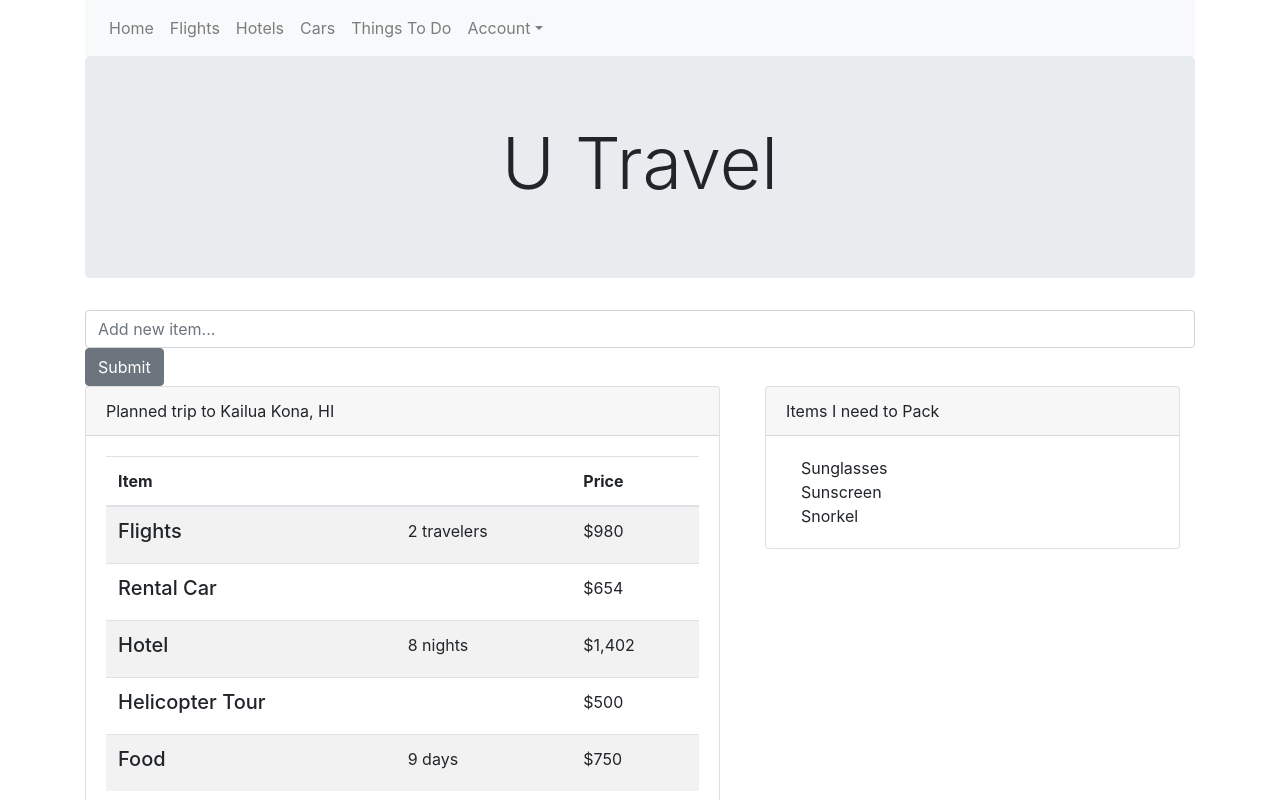
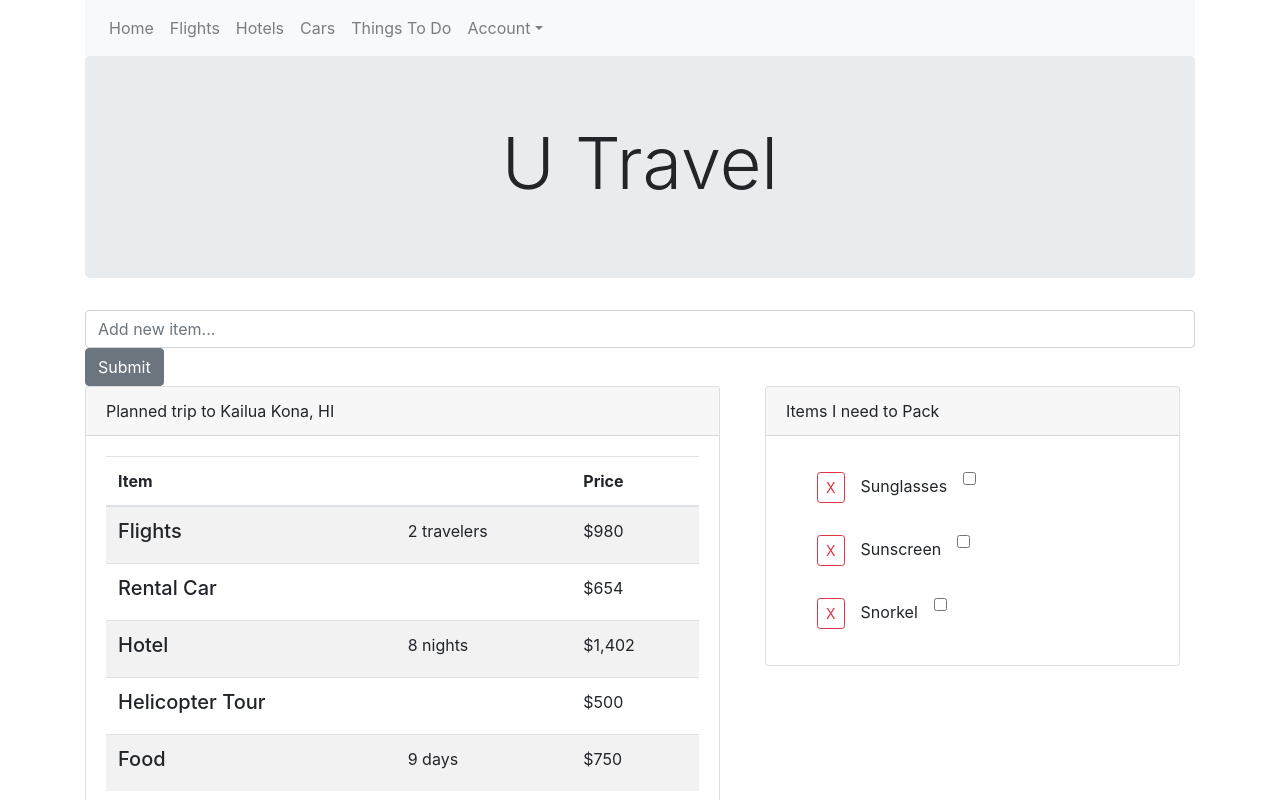
Before and after one commit to joditivis/U-Travel, a React (Create React App) app in the folder client/: page /userpage in a window 1280 px wide. Shown: the top 800 px of the page. Built offline with nearby package versions, Linux system fonts and the light colour scheme; no server answers.

Commit message:
added delete button (#17)

```diff
--- a/client/src/components/PackingList/PackingList.js
+++ b/client/src/components/PackingList/PackingList.js
@@ -1,18 +1,41 @@
 import React from 'react';
-import { Col, Card, CardHeader, CardBody } from 'reactstrap';
+import { Col, Card, CardHeader, CardBody, Input, Button } from 'reactstrap';
+import './style.css';
 
-const PackingList = ({ items, deleteItem }) => {
+const PackingList = ({ items, deleteItem, markComplete }) => {
+  const getStyle = () => {
+    return {
+      backgroundColor: '#f4f4f4',
+      padding: '10px',
+      borderBottom: '1px #ccc dotted',
+      textDecoration: items.complete ? 'line-through' : 'none'
+    };
+  };
+
   const packingList = items.length ? (
     items.map(item => {
       return (
         <Col key={item.id}>
-          <span
+          <Button
+            className="remove"
+            outline
+            color="danger"
+            size="sm"
             onClick={() => {
               deleteItem(item.id);
             }}
           >
-            {item.title}
-          </span>
+            X
+          </Button>
+          {item.title}
+          <Input
+            style={getStyle()}
+            className="checkbox"
+            type="checkbox"
+            onClick={() => {
+              markComplete(item.id);
+            }}
+          />
         </Col>
       );
     })
--- /dev/null
+++ b/client/src/components/PackingList/style.css
@@ -0,0 +1,7 @@
+.checkbox {
+  margin: 1rem;
+}
+
+.remove {
+ margin: 1rem;
+}
--- a/client/src/pages/UserPage/UserPage.js
+++ b/client/src/pages/UserPage/UserPage.js
@@ -6,7 +6,6 @@ import SavedTripInfoCard from '../../components/SavedTripInfo/SavedTripInfoCard'
 import WeatherPage from '../WeatherPage/WeatherPage';
 
 class UserPage extends Component {
-
   state = {
     items: [
       {
@@ -17,12 +16,12 @@ class UserPage extends Component {
       {
         id: 2,
         title: 'Sunscreen',
-        complete: 'false'
+        complete: false
       },
       {
         id: 3,
         title: 'Snorkel',
-        complete: 'false'
+        complete: false
       }
     ]
   };
@@ -36,10 +35,23 @@ class UserPage extends Component {
   };
 
   addItem = item => {
-    item.id = Math.random();
+    item.id = Math.floor(Math.random());
+    item.complete = false;
     let items = [...this.state.items, item];
     this.setState({
       items
+    });
+  };
+
+  markComplete = id => {
+    console.log('markComplete', id);
+    this.setState({
+      items: this.state.items.map(item => {
+        if (item.id === id) {
+          item.complete = !item.complete;
+        }
+        return item;
+      })
     });
   };
 
@@ -52,7 +64,11 @@ class UserPage extends Component {
             <SavedTripInfoCard />
           </Col>
           <Col md={5}>
-            <PackingList items={this.state.items} deleteItem={this.deleteItem} />
+            <PackingList
+              items={this.state.items}
+              deleteItem={this.deleteItem}
+              markComplete={this.markComplete}
+            />
           </Col>
         </Row>
         <WeatherPage />
```
